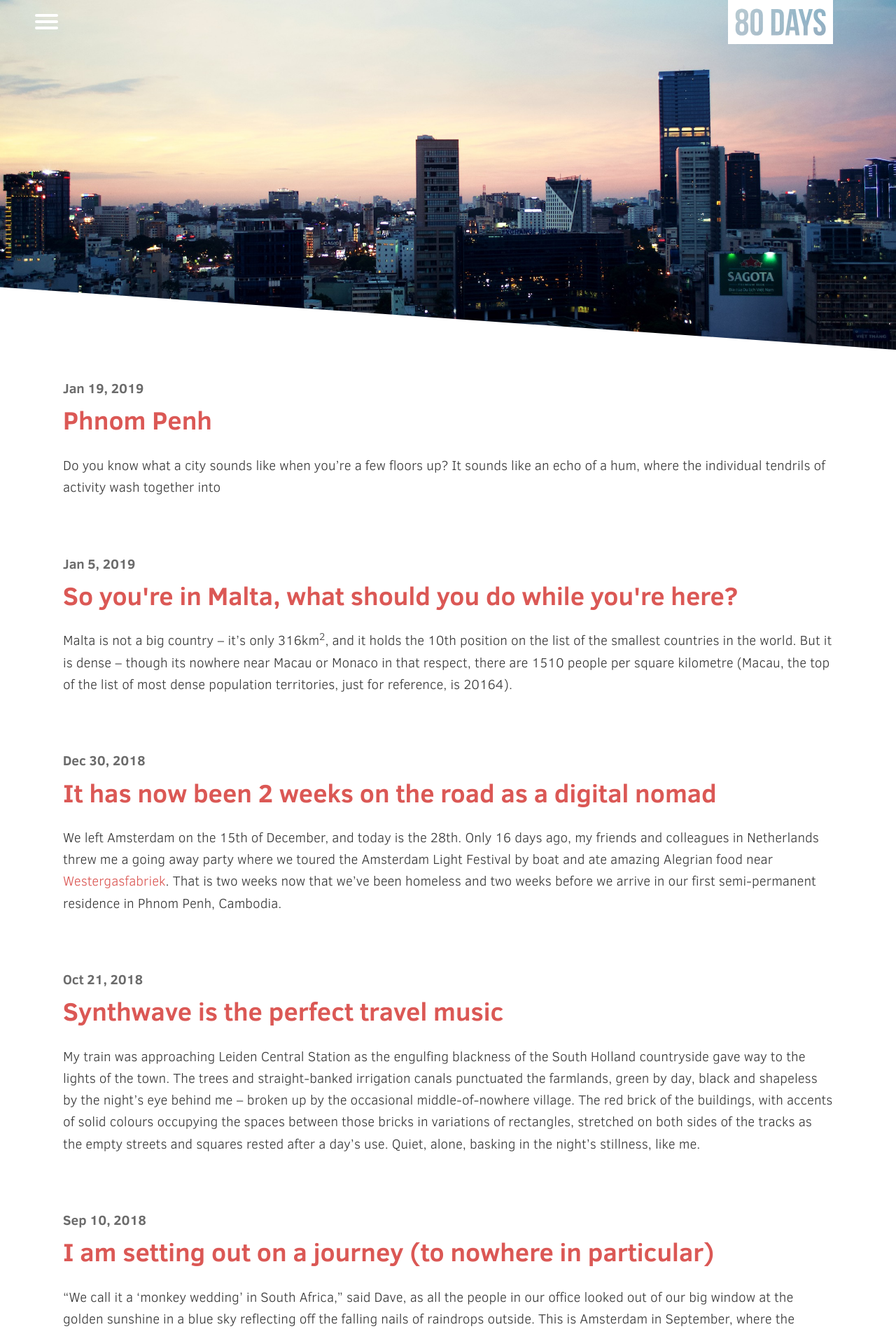
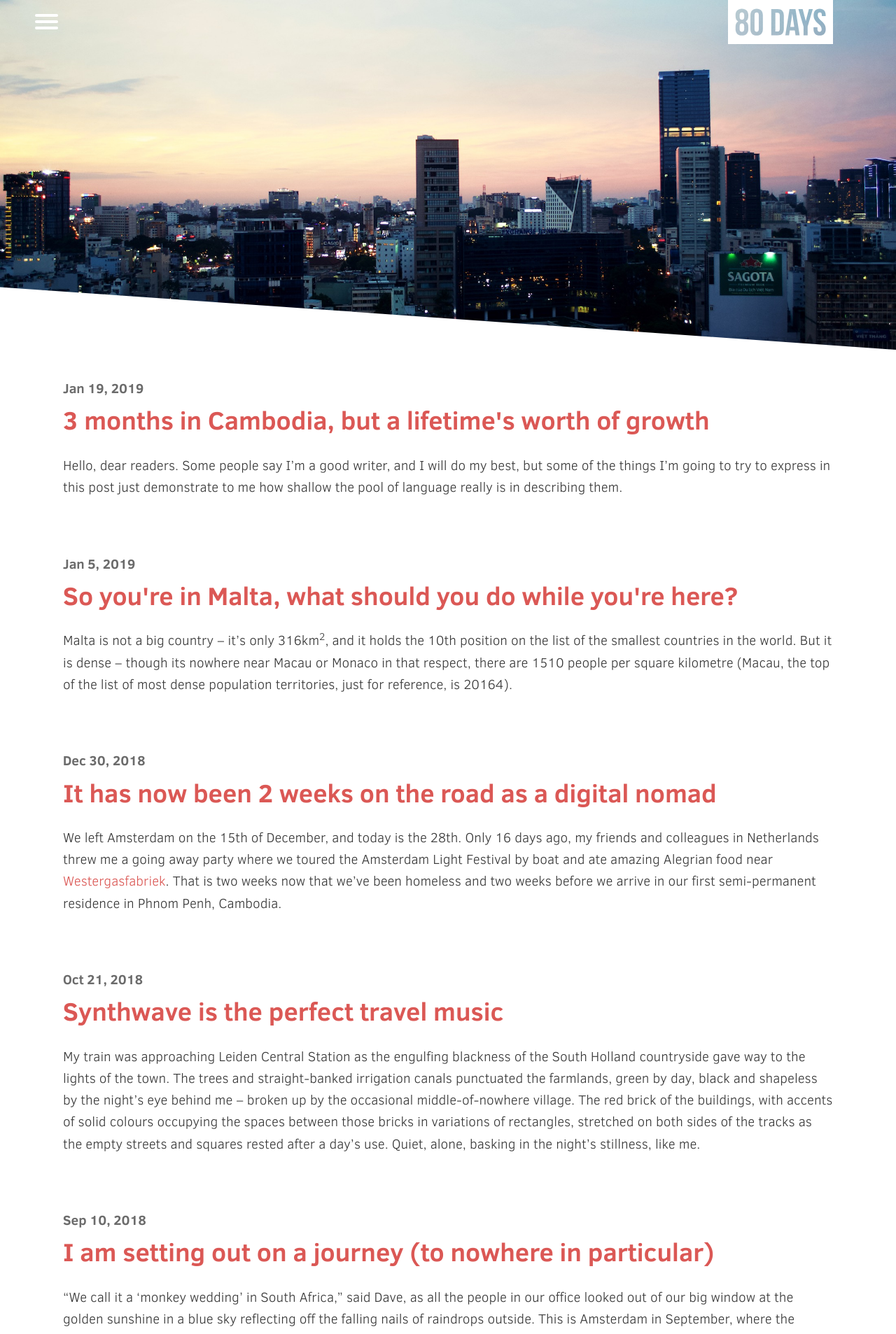
Before and after one commit to mtimofiiv/80days.in, a Jekyll site: the page built from index.html, in a window 1280 px wide. Shown: the top 1907 px of the page at 70% size. Built offline with Jekyll 4.4.1, drawn with Linux system fonts in a browser that asks for light colours; the list of posts is cut into pages by our own code; some of the changed lines change nothing that is shown.

Commit message:
new post

```diff
--- a/_includes/blogsend.html
+++ b/_includes/blogsend.html
@@ -4,7 +4,7 @@
     <iframe
       name="blogsend"
       id="blogsend"
-      src="https://blogsend.io/s/f0f8a3b1-946a-4c49-a894-647e69c47d9a/iframe"
+      src="https://blogsend.io/s/f0f8a3b1-946a-4c49-a894-647e69c47d9a/iframe?button_bg_color=db5855&amp;button_text_color=ffffff&amp;button_border_color=db5855"
       style="width: 100%; height: 111px;"
       marginheight="0"
       marginwidth="0"
--- a/_posts/2019-01-19-.markdown
+++ /dev/null
@@ -1,9 +0,0 @@
----
-layout: post
-title:  "Phnom Penh"
-tags: [ 'digital nomad', 'travel', 'checkin' ]
-category: travel
-masthead: /assets/images/phnom-penh.jpeg
-share_image: /assets/images/phnom-penh-share.jpg
----
-Do you know what a city sounds like when you're a few floors up? It sounds like an echo of a hum, where the individual tendrils of activity wash together into
--- /dev/null
+++ b/_posts/2019-01-19-we-made-it-to-phnom-penh.markdown
@@ -0,0 +1,36 @@
+---
+layout: post
+title:  "3 months in Cambodia, but a lifetime's worth of growth"
+tags: [ 'digital nomad', 'travel', 'checkin' ]
+category: travel
+masthead: /assets/images/phnom-penh.jpg
+share_image: /assets/images/phnom-penh-share.jpg
+excerpt:
+---
+Hello, dear readers. Some people say I'm a good writer, and I will do my best, but some of the things I'm going to try to express in this post just demonstrate to me how shallow the pool of language really is in describing them.
+
+First, my apologies. We've been in Phnom Penh, Cambodia now for three months and I haven't written this sooner. But it has been three months. Three months full of highs and lows.
+
+Phnom Penh itself is the centre of Cambodia, situated on the meeting of three rivers – the mighty Mekong flowing from Tibet via China and Lao, its tributary the Bassac, and the Tonlé Sap. Last night, the heavens opened up and the long awaited rains finally came, relieving themselves in the night sky amid bombastic displays of lightning.
+
+To a Westerner, its chaotic pace is alien – admirable in some ways, disturbing in others. The motos buzz past in a swarm around the cars in traffic, and the river clam and cane juice vendors carve their path through it on foot pushing their carts. The tuk tuks swerve endlessly from side to side among both the elephantine cars and the hyena-like moto schools. Every once in a while, a massively over-stuffed vehicle makes its way through, piled high with disposable foam takeout containers or construction materials or sometimes livestock, alive or dead.
+
+The reality of this city is that polar opposites can coexist next to each other. A beggar pushes himself on a tiny wooden board with wheels in front of a Bentley car dealership, the remaining parts of his missing legs jaggedly laid out in front of him. A woman sits nursing her two children, begging for money on a bridge full of tourist's children playing with fancy toys. A massive compound tailor-made for foreigners, sporting office and coworking space, a fancy cafe, trampoline and luxury apartments is one thin concrete wall from a small local market where no sign of imported espresso beans can be found, only raw fish, meat and vegetables for sale under the shade of sun umbrellas.
+
+It's hard to imagine that this city was evacuated in 48 hours by the Khmer Rouge, its people sent to the countryside to work rice fields in a misguided attempt to create an agrarian, _autarky_ society beyond anything communism or fascism could ever have concieved. I was three years old when The Republic of Vietnam finally decided enough was enough and drove the genocidal monsters to all but a thin strip along the Thai border. The country is still picking up the pieces of its recent past.
+
+The city is also a true melting pot of every kind. The Chinese with their new money mindset, perhaps built on a caricature of what rich Westerners do with their money. Westerners with their NGOs and a mix of idealistic naïveté and good intentions. People from all over the fractured Soviet empire, with their fatalist humour and pragmatic, philosophical way to cut to the heart of this world by reading between its lines. And people like me, born in the East and raised in the West by Eastern parents.
+
+But then, time passes, and the excitement and wonder of the new thing wears off, and the daily routine of life sets in. Several of my friends in Netherlands and Canada that I've talked to joke about how I'm on a long vacation. I'm not – I just don't have a home. And when the sensation of feeling around for the pulse of a new place ultimately resolves to new routines, a person is left with what they started with before they left their life before – themselves.
+
+It's a hard thing to land face-first onto a mirror, high on travel. Not because I didn't want to see myself there, but without the aquired comforts of permanently being somewhere stable and its distractions, a person has to confront certain things about themselves which require work to deal with. And the sudden onset of seeing your insecurities and flaws exposed so vividly ultimately leads to a confrontation with oneself.
+
+And the reason is that every time I move, I have to start much of my life from scratch. New friends. New apartment. New coworking space. New things to do. New takes on what to do for fitness. New transportation. New routines. I have to be aggressive to find those things. Because if I don't, I personally lose – either with being lonely, or overpaying, or with doing twice the work for something than needed. And I made mistakes along the way, mistakes that I am not waiting till the next "cycle" to fix, mistakes that I am fixing now. I see it as practice for the next reset.
+
+But back to Phnom Penh itself – one thing I learned is that the insulation between humans and our changing environment is a luxury Cambodia does not have. The reason is that for example, this year has been an incredibly hot one, and since the country relies on hydro for a large portion of its energy, water and power shortages are a real thing here. Private businesses use diesel generators to fill the gap as the national grid rolls blackouts even here in Phnom Penh, neighbourhood by neighbourhood. Demand is simply too high and growing.
+
+An unusually hot year also has consequences we have not seen fully develop yet, such as the impact on agriculture. In a wildlife sanctuary we went to, water is piped from a local reservoir 20km away, and when the water level drops, many animals need alternative water supplies. In a way, the mass migration of trying to craft Cambodia into an agrarian society attempted by the Khmer Rouge all those years ago could be seeing a reverse but similar act, carried out by the environment itself – the reality that losses in agricultural profit will send rural people into cities en masse in search of subsistence is a very real possibility.
+
+Reducing, reusing and recycling are top of mind for locals here, with a focus on sustainable reuse of materials, with production of, for example, metal straws and bags made of fabric from old fishing nets. Living here has made me see clearest of all:
+
+_Humanity is a man sitting in a giant cauldron, outside, in the middle of winter, and he decided to start a fire under it for warmth. The fire's now out of control, and there is no escape. Cambodia is his foot, which rests on the cauldron's bottom, and feels the heat earlier and worse than the rest._
--- a/_sass/layout.scss
+++ b/_sass/layout.scss
@@ -33,16 +33,15 @@ blockquote {
 
 figure {
   width: 80%;
-  margin: 0 auto;
+  margin: 20px auto;
 
   img {
     width: 100%;
   }
 
-  p {
+  p, figcaption {
     text-align: center;
     font-size: $base-font-size * 0.6;
-    font-weight: bold;
   }
 }
 
```
Also changed, not shown: assets/images/malta-guide-share.jpg, 1 other file.
